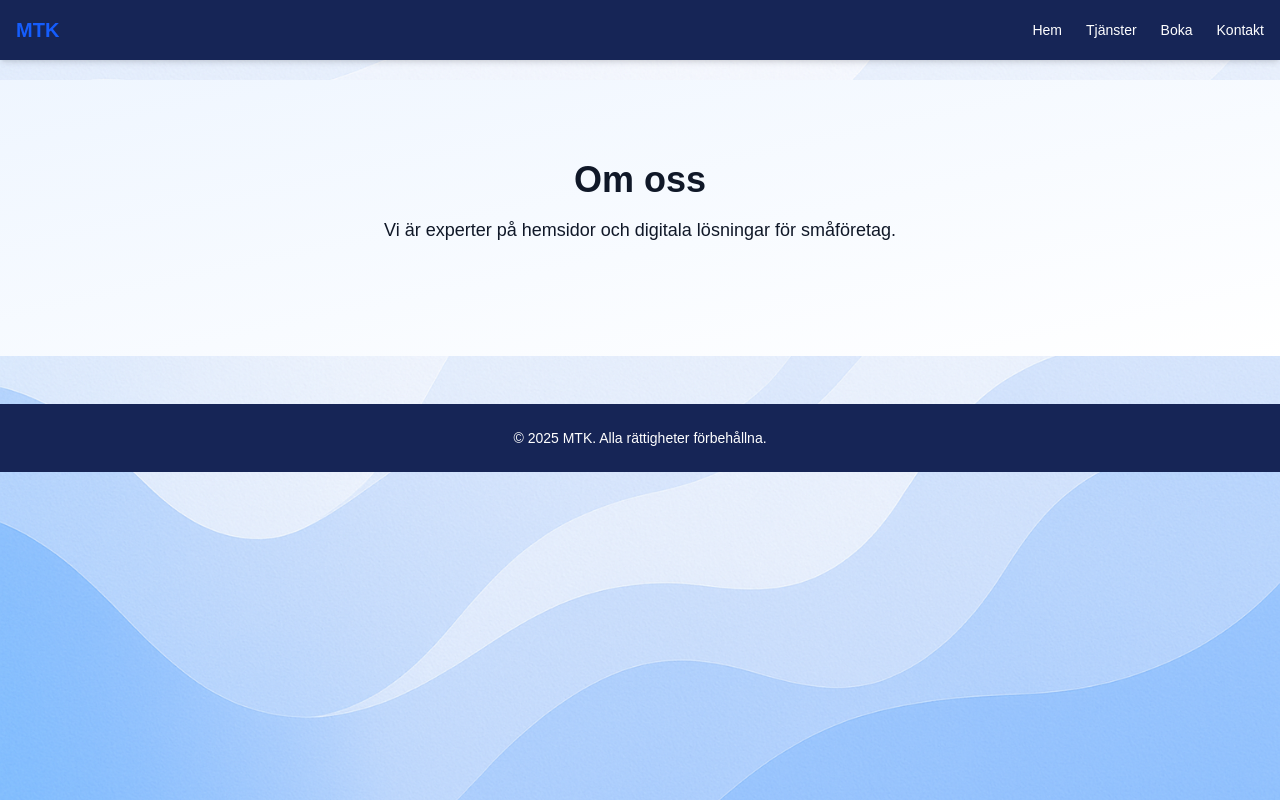
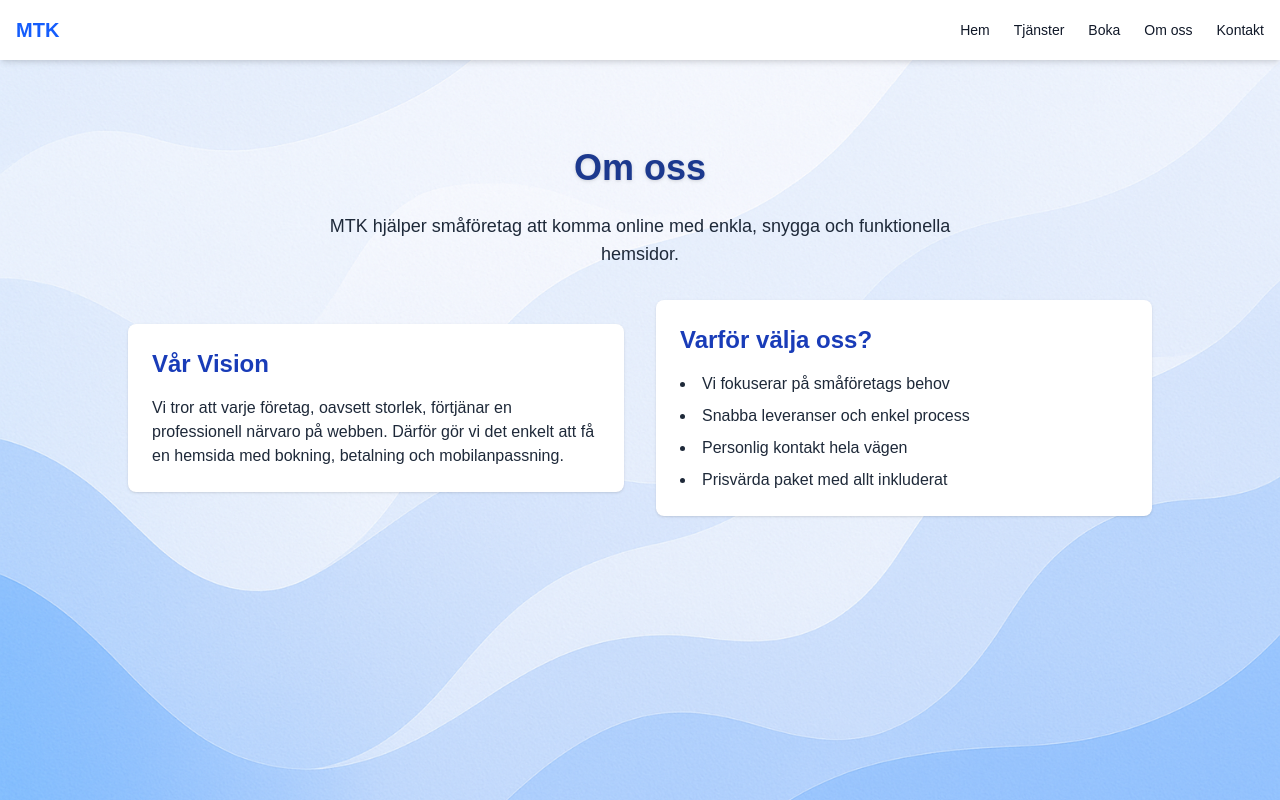
Before and after one commit to motijirata/hemsida-konsult-v2, a Next.js app: page /about in a window 1280 px wide. Shown: the top 800 px of the page. Built offline with nearby package versions, Linux system fonts and the light colour scheme.

Commit message:
UPDATED HOMEPAGE, added about us

```diff
--- a/components/Header.tsx
+++ b/components/Header.tsx
@@ -2,24 +2,26 @@
 
 import { useState } from "react";
 import { Menu, X } from "lucide-react";
-import Image from "next/image";
-import Layout from "@/components/Layout";
+import Link from "next/link";
+import Layout from "./Layout";
 
 export default function Header() {
   const [isOpen, setIsOpen] = useState(false);
 
   return (
-    <header className="fixed top-0 left-0 right-0 z-50 bg-blue-950 bg-opacity-90 text-white shadow-md backdrop-blur-md transition-all">
+    <header className="fixed top-0 left-0 right-0 z-50 bg-white shadow-md">
       <div className="max-w-7xl mx-auto px-4 py-4 flex justify-between items-center">
-        <a href="/" className="text-xl font-bold text-blue-600">MTK</a>
-
+        <Link href="/">
+          <a className="text-xl font-bold text-blue-600">MTK</a>
+        </Link>
 
         {/* Desktop menu */}
         <nav className="hidden md:flex space-x-6 text-sm font-medium">
-          <a href="/" className="hover:text-blue-600">Hem</a>
-          <a href="/tjanster" className="hover:text-blue-600">Tjänster</a>
-          <a href="/boka" className="hover:text-blue-600">Boka</a>
-          <a href="/kontakt" className="hover:text-blue-600">Kontakt</a>
+          <Link href="/"><a className="hover:text-blue-600">Hem</a></Link>
+          <Link href="/tjanster"><a className="hover:text-blue-600">Tjänster</a></Link>
+          <Link href="/boka"><a className="hover:text-blue-600">Boka</a></Link>
+          <Link href="/about"><a className="hover:text-blue-600">Om oss</a></Link>
+          <Link href="/kontakt"><a className="hover:text-blue-600">Kontakt</a></Link>
         </nav>
 
         {/* Mobile menu toggle */}
@@ -32,14 +34,15 @@ export default function Header() {
         </button>
       </div>
 
-      {/* Mobile menu dropdown */}
+      {/* Mobile dropdown menu */}
       {isOpen && (
-        <nav className="md:hidden bg-blue-600 text-white  border-t shadow-sm">
-          <div className="px-4 py-2 space-y-2 flex flex-col text-sm font-medium">
-            <a href="/" className="hover:text-white">Hem</a>
-            <a href="/tjanster" className="hover:white">Tjänster</a>
-            <a href="/boka" className="hover:text-white">Boka</a>
-            <a href="/kontakt" className="hover:text-white">Kontakt</a>
+        <nav className="md:hidden bg-white border-t shadow-sm">
+          <div className="px-4 py-4 space-y-3 flex flex-col text-sm font-medium text-gray-800">
+            <Link href="/"><a className="hover:text-blue-600">Hem</a></Link>
+            <Link href="/tjanster"><a className="hover:text-blue-600">Tjänster</a></Link>
+            <Link href="/boka"><a className="hover:text-blue-600">Boka</a></Link>
+            <Link href="/about"><a className="hover:text-blue-600">Om oss</a></Link>
+            <Link href="/kontakt"><a className="hover:text-blue-600">Kontakt</a></Link>
           </div>
         </nav>
       )}
--- a/components/Layout.tsx
+++ b/components/Layout.tsx
@@ -17,7 +17,7 @@ export default function Layout({ children }: { children: React.ReactNode }) {
 
       <Header />
 
-      <main className="pt-20">{children}</main>
+      <main className=" md:pt-13">{children}</main>
 
       <Footer />
     </div>
--- a/src/app/about/page.tsx
+++ b/src/app/about/page.tsx
@@ -1,12 +1,44 @@
 import Layout from "@/components/Layout";
+import Image from "next/image";
 
-export default function About() {
+export default function OmOssPage() {
   return (
     <Layout>
-      <section className="text-center py-20 bg-gradient-to-br from-blue-50 to-white">
-        <h2 className="text-4xl font-bold mb-4">Om oss</h2>
-        <p className="text-lg mb-8">Vi är experter på hemsidor och digitala lösningar för småföretag.</p>
-      </section>
+      <main className="relative min-h-screen text-gray-900 overflow-hidden pt-24 pb-16 px-6">
+        {/* Background */}
+        <div className="absolute inset-0 -z-10">
+          <Image
+            src="/images/background.png"
+            alt="Bakgrund"
+            fill
+            style={{ objectFit: "cover" }}
+          />
+        </div>
+
+        <h1 className="text-4xl font-bold text-blue-900 mb-6 text-center drop-shadow">Om oss</h1>
+        <p className="text-lg text-gray-800 mb-8 max-w-2xl mx-auto text-center">
+          MTK hjälper småföretag att komma online med enkla, snygga och funktionella hemsidor.
+        </p>
+
+        <div className="max-w-5xl mx-auto grid md:grid-cols-2 gap-8 items-center">
+          <div className="bg-white bg-opacity-80 p-6 rounded-lg shadow text-gray-800">
+            <h2 className="text-2xl font-semibold text-blue-800 mb-4">Vår Vision</h2>
+            <p>
+              Vi tror att varje företag, oavsett storlek, förtjänar en professionell närvaro på webben. Därför gör vi det enkelt att få en hemsida med bokning, betalning och mobilanpassning.
+            </p>
+          </div>
+
+          <div className="bg-white bg-opacity-80 p-6 rounded-lg shadow text-gray-800">
+            <h2 className="text-2xl font-semibold text-blue-800 mb-4">Varför välja oss?</h2>
+            <ul className="list-disc list-inside space-y-2">
+              <li>Vi fokuserar på småföretags behov</li>
+              <li>Snabba leveranser och enkel process</li>
+              <li>Personlig kontakt hela vägen</li>
+              <li>Prisvärda paket med allt inkluderat</li>
+            </ul>
+          </div>
+        </div>
+      </main>
     </Layout>
   );
 }
--- a/src/app/page.tsx
+++ b/src/app/page.tsx
@@ -7,32 +7,59 @@ import BookingCTA from "@/components/BookingCTA";
 export default function Home() {
   return (
     <Layout>
-      <main className="min-h-screen text-gray-900">
-        <section className="relative w-full text-center pt-24 pb-16 overflow-hidden">
-          {/* Wavy Background */}
-          <div className="absolute inset-0 -z-10"></div>
+      <main className="text-gray-900">
+        {/* Hero Section */}
+        <section className="relative w-full min-h-[90vh] flex items-center justify-center text-center overflow-hidden bg-white">
+          {/* Hero Illustration Background */}
+          <div className="absolute inset-0 z-0">
+            <Image
+              src="/images/hero-illustration.png"
+              alt="Illustration"
+              fill
+              className="object-contain obeject-bottom  opacity-100"
+              priority
+            />
+            <div className="absolute inset-0 bg-white/70" />
+          </div>
 
-          {/* Main Content */}
-          <div className="max-w-xl mx-auto px-4">
-            <h1 className="text-4xl md:text-5xl font-bold text-blue-900 mb-4 drop-shadow-lg">MTK</h1>
-            <h2 className="text-2xl md:text-3xl font-semibold mb-6 drop-shadow-sm">
-              Konsulttjänster för dig
-            </h2>
+          {/* Hero Content */}
+          <div className="relative z-10 px-4 max-w-3xl mt-16 md:mt-20">
+            <h1 className="text-4xl md:text-5xl font-extrabold text-blue-900 mb-4 leading-tight">
+              Hjälper småföretag växa digitalt
+            </h1>
+            <p className="text-lg md:text-xl text-gray-700 mb-8 leading-relaxed">
+              Vi skapar hemsidor, bokningssystem och betalningslösningar – allt du behöver för att komma igång online.
+            </p>
             <Link href="/boka">
-              <a className="inline-block bg-blue-600 text-white text-lg font-medium px-6 py-3 rounded-lg shadow hover:bg-blue-700 transition">
+              <a className="inline-block bg-blue-600 text-white text-lg font-semibold px-8 py-3 rounded-full shadow hover:bg-blue-700 transition duration-300">
                 Boka ett möte
               </a>
             </Link>
           </div>
+        </section>
 
-          {/* Payment Logos */}
-          <div className="mt-16 flex justify-center items-center gap-8">
-            <Image src="/images/Swish.png" alt="Swish" width={100} height={50} />
-            <Image src="/images/Klarna.png" alt="Klarna" width={100} height={50} />
+        {/* Services Section */}
+        <section className="bg-blue-50 py-20 px-4">
+          <div className="max-w-6xl mx-auto text-center">
+            <h2 className="text-3xl md:text-4xl font-bold text-blue-900 mb-12">Vad vi erbjuder</h2>
+            <div className="grid gap-8 md:grid-cols-3">
+              <div className="bg-white p-6 rounded-xl shadow hover:shadow-md transition">
+                <h3 className="text-xl font-semibold text-blue-800 mb-2">Responsiv hemsida</h3>
+                <p className="text-gray-600">Mobilanpassad och professionell hemsida som fungerar på alla enheter.</p>
+              </div>
+              <div className="bg-white p-6 rounded-xl shadow hover:shadow-md transition">
+                <h3 className="text-xl font-semibold text-blue-800 mb-2">Bokningssystem</h3>
+                <p className="text-gray-600">Smidig integration med t.ex. Calendly för enkel bokning online.</p>
+              </div>
+              <div className="bg-white p-6 rounded-xl shadow hover:shadow-md transition">
+                <h3 className="text-xl font-semibold text-blue-800 mb-2">Betalningslösningar</h3>
+                <p className="text-gray-600">Ta emot betalningar via Swish, Klarna och andra alternativ.</p>
+              </div>
+            </div>
           </div>
         </section>
 
-        <Features />
+        {/* CTA Section */}
         <BookingCTA />
       </main>
     </Layout>
```
Also changed, not shown: 1 other file (tests, documents, lock files or other folders).
